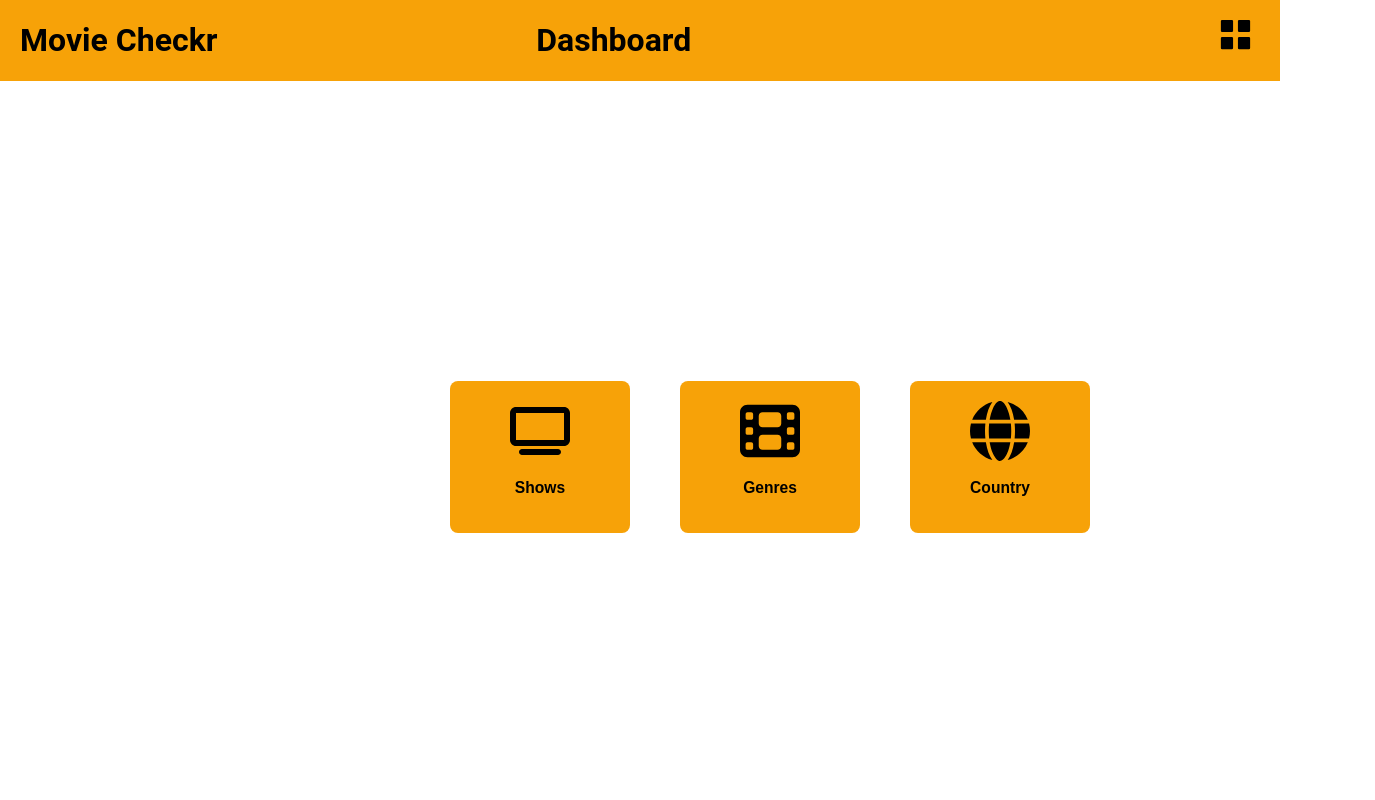
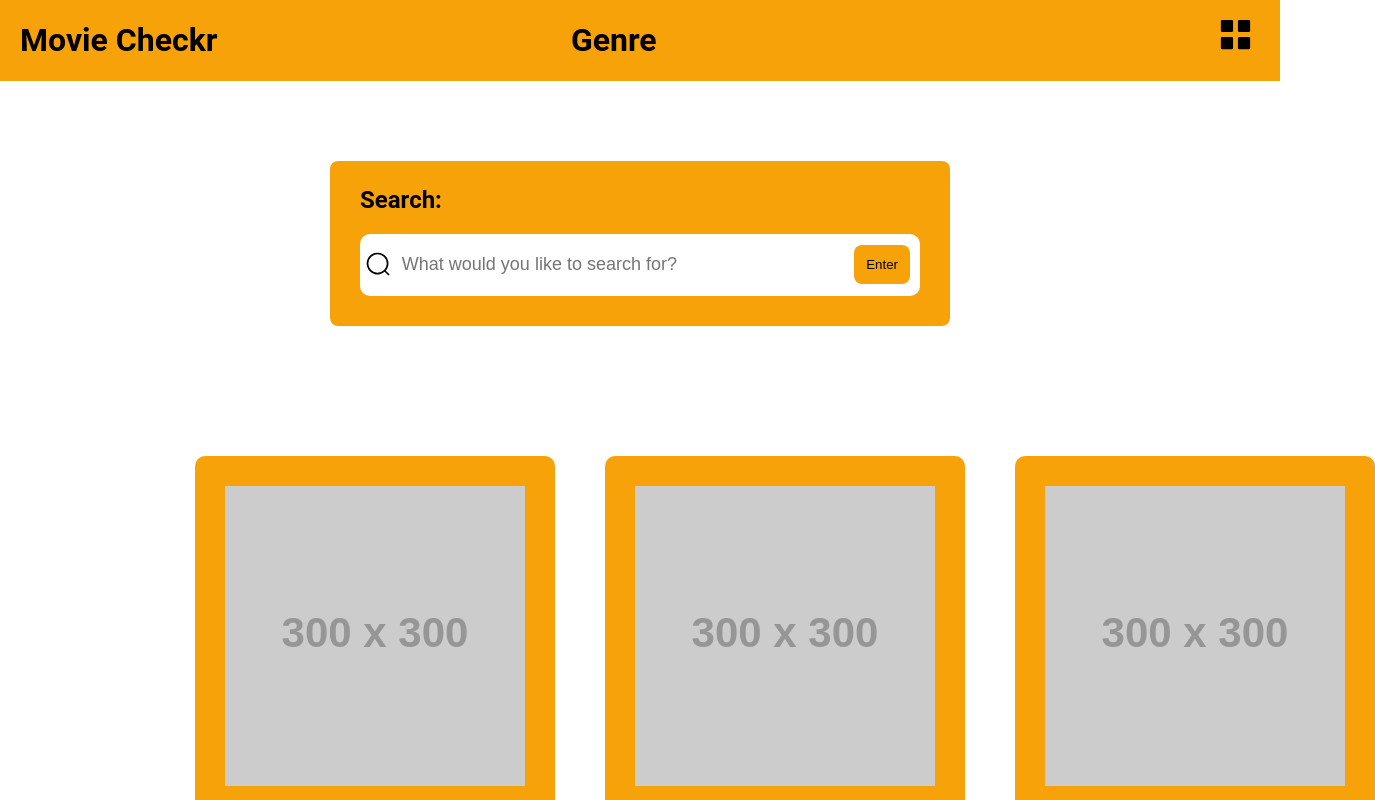
Before and after one commit to summmyy/mc-ui, a Vue app: page /genre in a window 1280 px wide. Shown: the top 800 px of the page, 1375 px wide, since content can reach past the window. Built offline with nearby package versions, Linux system fonts and the light colour scheme.

Commit message:
routing config

```diff
--- a/src/App.vue
+++ b/src/App.vue
@@ -1,13 +1,8 @@
 <script setup>
-// import { RouterLink, RouterView } from 'vue-router'
-import DashboardView from './views/DashboardView.vue'
-// import ShowsView from './views/ShowsView.vue'
-// import GenreView from './views/GenreView.vue'
-// import CountryView from './views/CountryView.vue'
-// import AddShowView from './views/AddShowView.vue'
+
+import { RouterView } from 'vue-router';
 </script>
 
 <template>
-    <DashboardView />
-     <!-- <AddShowView /> -->
+    <RouterView />
 </template>
--- a/src/components/NavBar.vue
+++ b/src/components/NavBar.vue
@@ -31,11 +31,11 @@ const goToDashboard = () => {
                     </button>
                     <template #dropdown>
                     <el-dropdown-menu>
-                        <el-dropdown-item> <a href="/" target="_blank">Home</a></el-dropdown-item>
-                        <el-dropdown-item><a href="/shows"> Shows</a></el-dropdown-item>
-                        <el-dropdown-item><a href="/genre"> Genre</a></el-dropdown-item>
-                        <el-dropdown-item> <a href="/country"> Country</a></el-dropdown-item>
-                        <el-dropdown-item> <a href="/add-show"> Add Shows</a></el-dropdown-item>
+                        <el-dropdown-item> <a href="/"> Home </a></el-dropdown-item>
+                        <el-dropdown-item><a href="/shows"> Shows </a></el-dropdown-item>
+                        <el-dropdown-item><a href="/genre"> Genre </a></el-dropdown-item>
+                        <el-dropdown-item> <a href="/country"> Country </a></el-dropdown-item>
+                        <el-dropdown-item> <a href="/add-show"> Add Shows </a></el-dropdown-item>
                     </el-dropdown-menu>
                     </template>
                 </el-dropdown>
--- a/src/components/SearchBar.vue
+++ b/src/components/SearchBar.vue
@@ -4,11 +4,16 @@
 // import {ElInput} from 'element-plus'
 // import {Search} from '@element-plus/icons-vue'
 import SearchIcon from '@/components/icons/SearchIcon.vue'
+import {ElButton} from 'element-plus'
 
 defineProps({
     placeHolderMessage: {
         type: String,
         default: 'What would you like to search for?'
+    },
+    getSearchResult: {
+        type: Function,
+        default: () => {}
     }
 })
 
@@ -22,6 +27,9 @@ defineProps({
             <div class="search-bar__container">
                 <SearchIcon class="search-bar__icon"/>
                 <input type="text" class="search-bar__input" :placeholder=placeHolderMessage >
+                <div class="search-bar__button-container">
+                    <el-button class="search-bar__button" @click="getSearchResult"> Enter </el-button>
+                </div>
             </div>
         </div>
     </div>
--- a/src/styles/searchBar.scss
+++ b/src/styles/searchBar.scss
@@ -42,4 +42,17 @@
         padding-left: 5px;
         width: 30px;
     }
+
+    &__button-container{
+       padding-right: 10px;
+    }
+
+    &__button{
+        display: grid;
+        padding: 12px;
+        border-radius: 8px;
+        border-width: 0;
+        background-color: #F7A208;
+        cursor: pointer;
+    }
 }
--- a/src/views/AddShowView.vue
+++ b/src/views/AddShowView.vue
@@ -15,6 +15,8 @@ const show = reactive({
 });
 
 const handlesubmit = () => {
+    // post request to the API to add a show goes here
+    console.log('Show Added Successfully!');
     console.log(show);
     alert('Show Added Successfully! \nThank you for your contribution!');
     show.name = '';
--- a/src/views/CountryView.vue
+++ b/src/views/CountryView.vue
@@ -1,11 +1,17 @@
 <script setup>
 
 import NavBar from '@/components/NavBar.vue';
+import SearchBar from '@/components/SearchBar.vue';
+import MovieCard from '@/components/MovieCard.vue';
+
+// Get request to the API to get shows by country
+const getShowsByCountry = () => {
+    console.log('getShowResult');
+}
 </script>
 
 <template>
     <NavBar pageName="Country" />
-    <div>
-
-    </div>
+    <SearchBar :getSearchResult="getShowsByCountry" />
+    <MovieCard />
 </template>
--- a/src/views/GenreView.vue
+++ b/src/views/GenreView.vue
@@ -1,11 +1,17 @@
 <script setup>
 
 import NavBar from '@/components/NavBar.vue';
+import SearchBar from '@/components/SearchBar.vue';
+import MovieCard from '@/components/MovieCard.vue';
+
+// Get request to the API to get shows by genre
+const getShowsByGenre = () => {
+    console.log('getShowResult');
+}
 </script>
 
 <template>
     <NavBar pageName="Genre" />
-    <div>
-
-    </div>
+    <SearchBar :getSearchResult="getShowsByGenre"/>
+    <MovieCard />
 </template>
--- a/src/views/ShowsView.vue
+++ b/src/views/ShowsView.vue
@@ -1,11 +1,17 @@
 <script setup>
 
 import NavBar from '@/components/NavBar.vue';
+import SearchBar from '@/components/SearchBar.vue';
+import MovieCard from '@/components/MovieCard.vue';
+
+// Get request to the API to get shows by name
+const getShowsByName = () => {
+    console.log('getShowResult');
+}
 </script>
 
 <template>
     <NavBar pageName="Shows" />
-    <div>
-
-    </div>
+    <SearchBar :getSearchResult="getShowsByName"/>
+    <MovieCard />
 </template>
```
